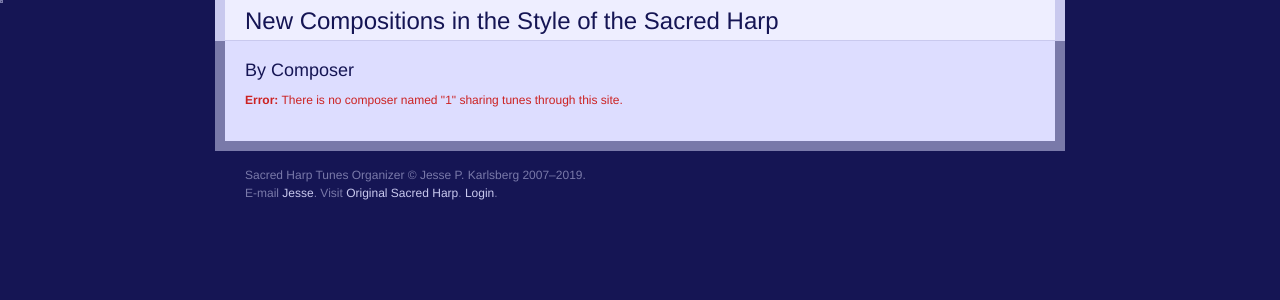
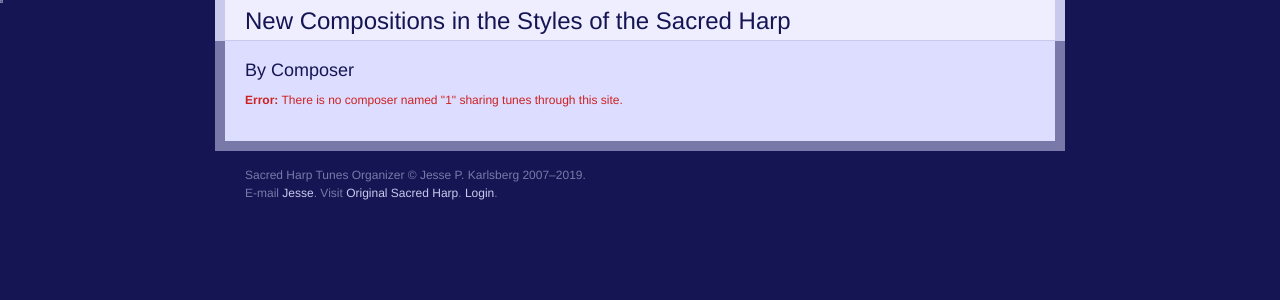
Before and after one commit to jpkarlsberg/sacredharptunes, a PHP site: page /index.php?com=1 in a window 1280 px wide. Shown: the top 300 px of the page. Run offline with PHP 8.4, Linux system fonts and the light colour scheme; data that the repository does not hold is empty; some libraries are stand-ins or nearby versions.

Commit message:
Update SITE_NAME_PUBLIC

```diff
--- a/includes/constants.php
+++ b/includes/constants.php
@@ -4,12 +4,12 @@ require("secret.php");
 	/* name variables */
 	define("ADMIN_NAME", "Jesse P. Karlsberg");
 	define("ADMIN_NICKNAME", "Jesse");
-	define("ADMIN_EMAIL", "jesse@silversand.org");
+	define("ADMIN_EMAIL", "jesse@jpkarlsberg.com");
 
 	/* site variables */
 	define("SITE_ROOT_PATH", "/home/silver/");
 	define("SITE_ROOT_HTML_PATH", "/home/silver/public_html/sacredharptunes/");
-	define("SITE_NAME_PUBLIC", "New Compositions in the Style of the Sacred Harp");
+	define("SITE_NAME_PUBLIC", "New Compositions in the Styles of the Sacred Harp");
 	define("SITE_NAME_SHORT", "New Sacred Harp Tunes");
 	define("SITE_NAME_PRIVATE", "Sacred Harp Tunes Organizer");
 	define("SITE_NAME_SHORT_PRIVATE", "Sacred Harp Tunes");
```
